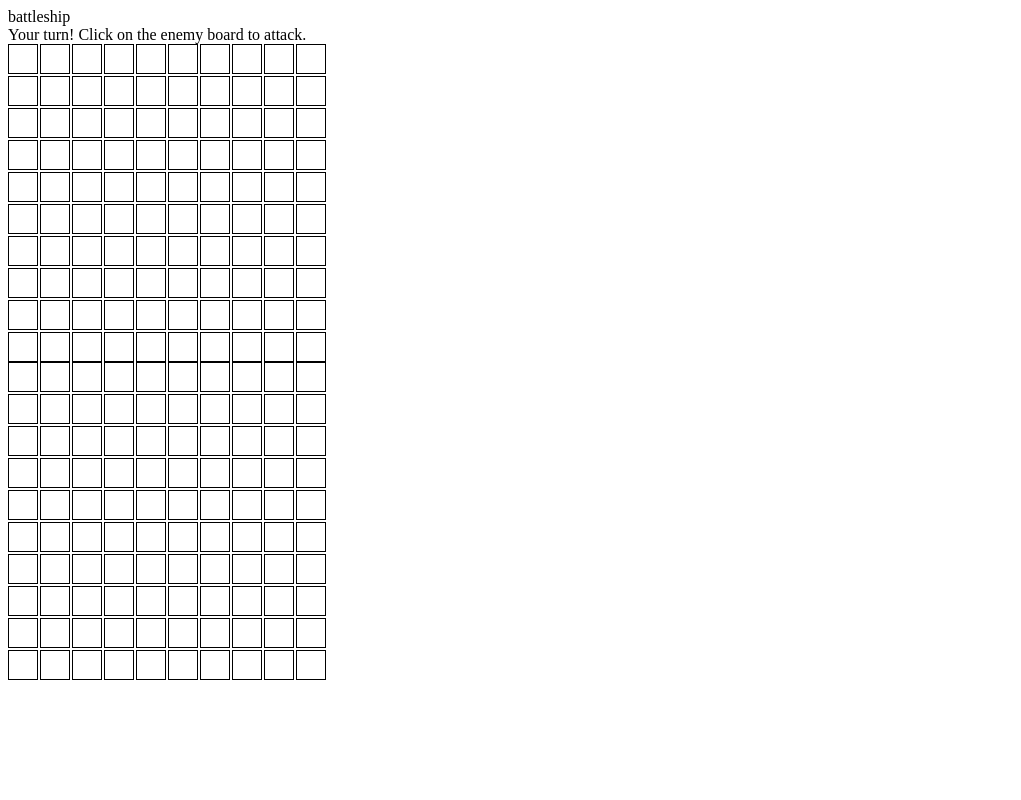
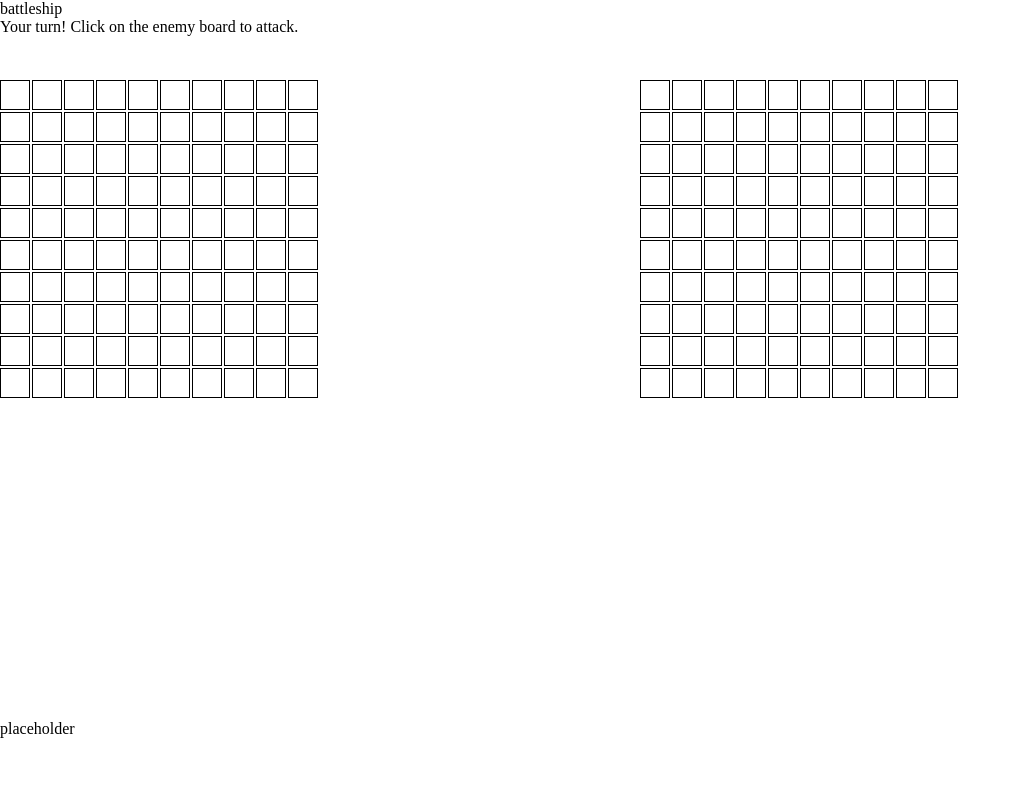
Before and after one commit to kvadratik1/battleship, a website built with webpack: page src/template.html in a window 1280 px wide. Shown: the whole page, without its empty margins (0-1021 px from the left). Built offline with nearby package versions, Linux system fonts and the light colour scheme.

Commit message:
add styles

```diff
--- a/src/style.css
+++ b/src/style.css
@@ -1,3 +1,23 @@
+html,
+body {
+  height: 100%;
+  width: 100%;
+  margin: 0;
+  padding: 0;
+}
+
+.container {
+  display: grid;
+  grid-template-columns: 50% 50%;
+}
+
+.main-container {
+  display: grid;
+  grid-template-rows: 10% 80% 10%;
+  height: 100%;
+  width: 100%;
+}
+
 #user-board,
 #computer-board {
   display: grid;
--- a/src/template.html
+++ b/src/template.html
@@ -7,11 +7,16 @@
   </head>
   <body>
     <div class="main-container">
-      <div class="title">battleship</div>
+      <header>
+        <div class="title">battleship</div>
+        <div id="message"></div>
+      </header>
 
-      <div id="message"></div>
-      <div id="user-board"></div>
-      <div id="computer-board"></div>
+      <main class="container">
+        <div id="user-board"></div>
+        <div id="computer-board"></div>
+      </main>
+      <footer>placeholder</footer>
     </div>
   </body>
 </html>
```
